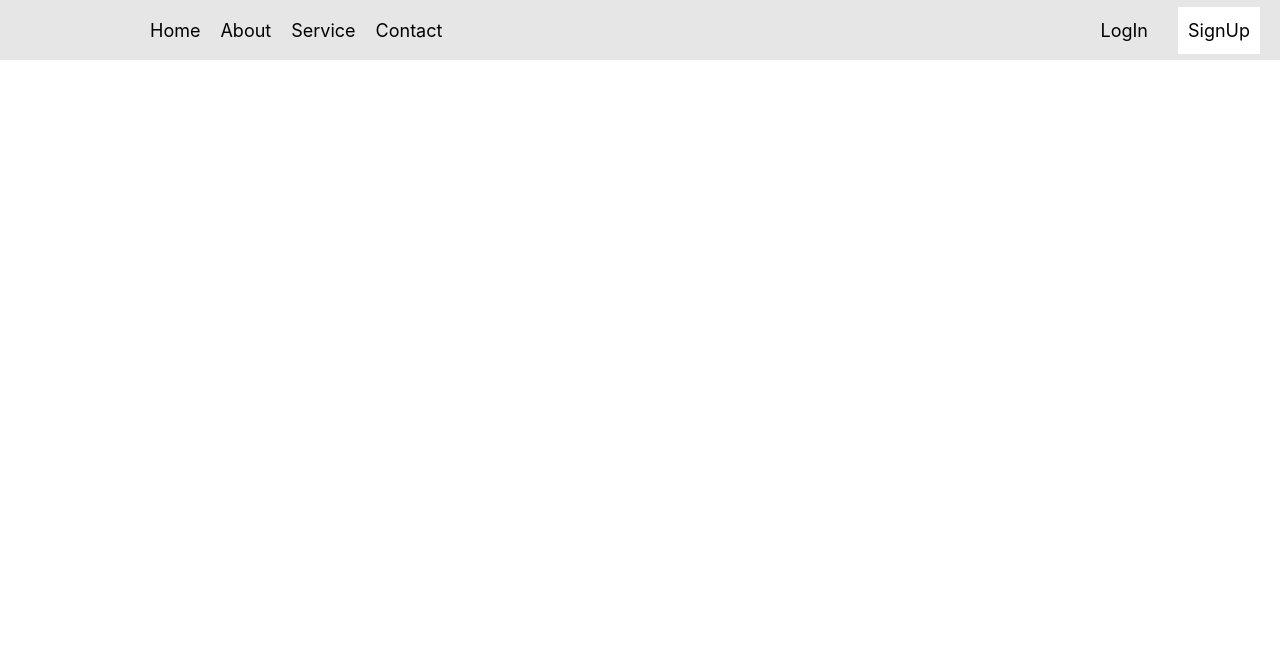
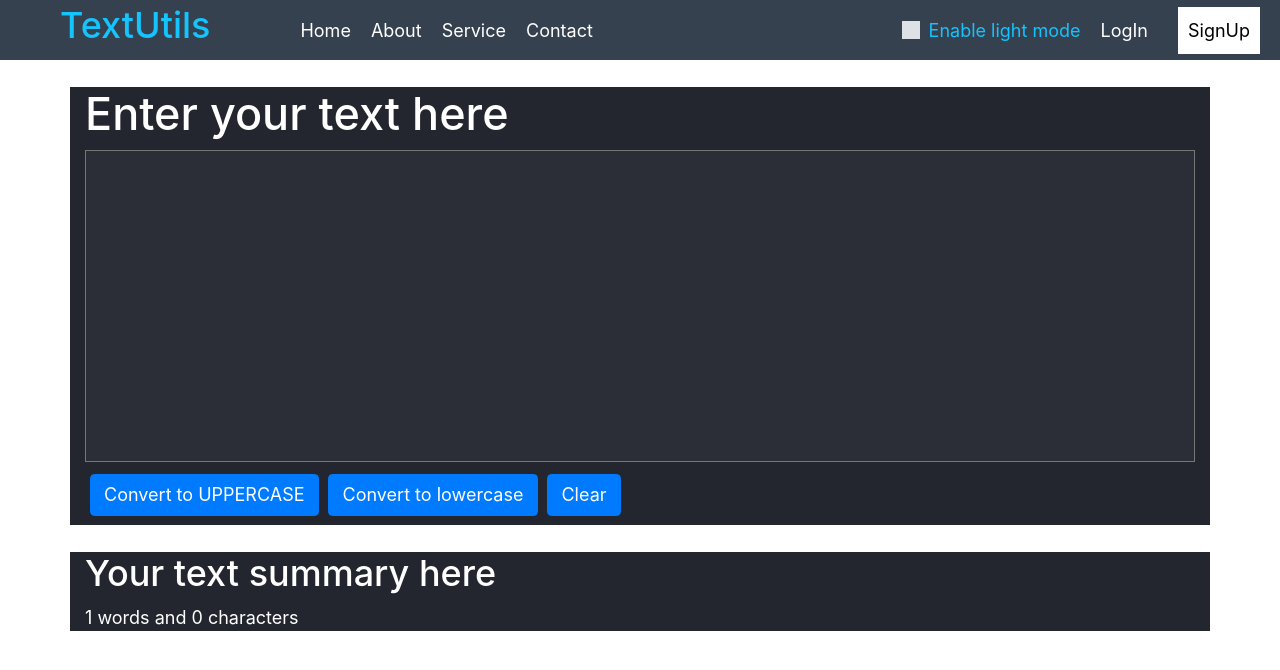
Before and after one commit to divy-03/TextUtils, a React (Create React App) app: page / in a window 1280 px wide. Shown: the top 670 px of the page. Built offline with nearby package versions, Linux system fonts and the light colour scheme.

Commit message:
added textarea

```diff
--- a/public/index.html
+++ b/public/index.html
@@ -1,15 +1,16 @@
 <!DOCTYPE html>
 <html lang="en">
+
 <head>
   <meta charset="utf-8" />
   <link rel="icon" href="%PUBLIC_URL%/favicon.ico" />
   <meta name="viewport" content="width=device-width, initial-scale=1" />
-    <link href="https://cdn.jsdelivr.net/npm/bootstrap@5.3.0/dist/css/bootstrap.min.css" rel="stylesheet" integrity="sha384-9ndCyUaIbzAi2FUVXJi0CjmCapSmO7SnpJef0486qhLnuZ2cdeRhO02iuK6FUUVM" crossorigin="anonymous">
+  <link href="https://cdn.jsdelivr.net/npm/bootstrap@5.3.0/dist/css/bootstrap.min.css" rel="stylesheet"
+    integrity="sha384-9ndCyUaIbzAi2FUVXJi0CjmCapSmO7SnpJef0486qhLnuZ2cdeRhO02iuK6FUUVM" crossorigin="anonymous">
   <meta name="theme-color" content="#000000" />
-    <meta
-      name="description"
-      content="Web site created using create-react-app"
-    />
+  <link rel="stylesheet" href="https://cdn.jsdelivr.net/npm/bootstrap@4.0.0/dist/css/bootstrap.min.css"
+    integrity="sha384-Gn5384xqQ1aoWXA+058RXPxPg6fy4IWvTNh0E263XmFcJlSAwiGgFAW/dAiS6JXm" crossorigin="anonymous">
+  <meta name="description" content="Web site created using create-react-app" />
   <link rel="apple-touch-icon" href="%PUBLIC_URL%/logo192.png" />
   <!--
       manifest.json provides metadata used when your web app is installed on a
@@ -27,6 +28,7 @@
     -->
   <title>React App</title>
 </head>
+
 <body>
   <noscript>You need to enable JavaScript to run this app.</noscript>
   <div id="root"></div>
@@ -40,6 +42,18 @@
       To begin the development, run `npm start` or `yarn start`.
       To create a production bundle, use `npm run build` or `yarn build`.
     -->
-    <script src="https://cdn.jsdelivr.net/npm/bootstrap@5.3.0/dist/js/bootstrap.bundle.min.js" integrity="sha384-geWF76RCwLtnZ8qwWowPQNguL3RmwHVBC9FhGdlKrxdiJJigb/j/68SIy3Te4Bkz" crossorigin="anonymous"></script>
+  <script src="https://cdn.jsdelivr.net/npm/bootstrap@5.3.0/dist/js/bootstrap.bundle.min.js"
+    integrity="sha384-geWF76RCwLtnZ8qwWowPQNguL3RmwHVBC9FhGdlKrxdiJJigb/j/68SIy3Te4Bkz"
+    crossorigin="anonymous"></script>
+  <script src="https://code.jquery.com/jquery-3.2.1.slim.min.js"
+    integrity="sha384-KJ3o2DKtIkvYIK3UENzmM7KCkRr/rE9/Qpg6aAZGJwFDMVNA/GpGFF93hXpG5KkN"
+    crossorigin="anonymous"></script>
+  <script src="https://cdn.jsdelivr.net/npm/popper.js@1.12.9/dist/umd/popper.min.js"
+    integrity="sha384-ApNbgh9B+Y1QKtv3Rn7W3mgPxhU9K/ScQsAP7hUibX39j7fakFPskvXusvfa0b4Q"
+    crossorigin="anonymous"></script>
+  <script src="https://cdn.jsdelivr.net/npm/bootstrap@4.0.0/dist/js/bootstrap.min.js"
+    integrity="sha384-JZR6Spejh4U02d8jOt6vLEHfe/JQGiRRSQQxSfFWpi1MquVdAyjUar5+76PVCmYl"
+    crossorigin="anonymous"></script>
 </body>
+
 </html>
--- a/src/App.css
+++ b/src/App.css
@@ -37,7 +37,61 @@
   }
 } */
 
-*{
+/* .toggle {
+  position: relative;
+  display: inline-block;
+  width: 50px;
+  height: 24px;
+}
+
+.toggle input {
+  opacity: 0;
+  width: 0;
+  height: 0;
+}
+
+.toggle-slider {
+  position: absolute;
+  cursor: pointer;
+  top: 0;
+  left: 0;
+  right: 0;
+  bottom: 0;
+  background-color: #ccc;
+  transition: 0.4s;
+  border-radius: 34px;
+}
+
+.toggle-slider:before {
+  position: absolute;
+  content: "";
+  height: 16px;
+  width: 16px;
+  left: 4px;
+  bottom: 4px;
+  background-color: white;
+  transition: 0.4s;
+  border-radius: 50%;
+}
+
+input:checked+.toggle-slider {
+  background-color: #71bfff;
+}
+
+input:checked+.toggle-slider:before {
+  transform: translateX(26px);
+}
+
+.toggle-slider.round {
+  border-radius: 34px;
+}
+
+.toggle-slider.round:before {
+  border-radius: 50%;
+} */
+
+
+* {
   margin: 0;
   padding: 0;
   list-style: none;
@@ -54,7 +108,8 @@
 
 .navbar {
   padding: 0;
-  background-color: rgba(128, 128, 128, 0.2);
+  background-color: #0d6efd;
+  color: white;
 }
 
 .nav-left {
@@ -83,7 +138,7 @@
   align-items: center;
 }
 
-.nav-list li{
+.nav-list li {
   padding: 10px
 }
 
@@ -91,6 +146,7 @@
   text-decoration: none;
   color: black;
   padding: 10px;
+  color: white;
   /* margin: auto; */
 }
 
@@ -103,8 +159,45 @@
 #signup {
   margin-right: 20px;
   background-color: white;
+  font-weight: 400;
 }
 
 #login {
   background: none;
+  color: white;
 }
+
+.flex-col {
+  display: flex;
+  flex-direction: column;
+  align-items: center;
+  justify-content: center;
+}
+
+
+#myTxt {
+  resize: none;
+  width: 100%;
+  font-size: 20px;
+  padding: 5px;
+  background: rgb(200, 200, 200, 0.05);
+  /* height: 30vh; */
+}
+
+.navbar-light {
+  color: #15c3fd;
+  background: #364150;
+}
+
+.container-light {
+  color: white;
+  background-color: #23262e;
+}
+
+.textarea-light {
+  color: white;
+}
+
+/* .body-light {
+  background-color: #2b2e36;
+} */
--- a/src/App.js
+++ b/src/App.js
@@ -1,12 +1,28 @@
 // import logo from "./logo.svg";
+import { useState } from "react";
 import "./App.css";
-import Navbar from "./Navbar";
+import Navbar from "./Components/Navbar";
+import TextArea from "./Components/TextArea";
+
 
 function App() {
+  const [mode, setMode] = useState("light");
+
+  const toggleMode = () => {
+    if(mode === 'light'){
+      setMode('dark')
+      document.body.style.backgroundColor = 'white';
+    }
+    else{
+      setMode('light')
+      document.body.style.backgroundColor = '#2b2e36';
+    }
+  }
   return (
     <>
-      {/* <Navbar Title="TextUtils" /> */}
-      <Navbar/>
+      <Navbar Title="TextUtils" mode={mode} toggleMode={toggleMode}/>
+      {/* <Navbar/> */}
+      <TextArea heading="Enter your text here" mode={mode}/>
     </>
   );
 }
--- a/src/Navbar.js
+++ b/src/Components/Navbar.js
@@ -1,10 +1,10 @@
 import React from "react";
-import PropTypes from 'prop-types'
+import PropTypes from "prop-types";
 
 export default function Navbar(props) {
   return (
     <nav>
-      <div className="navbar flex-start">
+      <div className={`navbar flex-start navbar-${props.mode}`}>
         <div className="nav-left flex-start">
           <h2 className="title">{props.Title}</h2>
           <div className="nav-list flex-start">
@@ -29,6 +29,24 @@ export default function Navbar(props) {
     </ul> */}
         </div>
         <div className="nav-right flex-start">
+          <div>
+            {/* <label className="toggle">
+              <input type="checkbox" />
+              <span className="toggle-slider"></span>
+            </label> */}
+            <div className="custom-control custom-switch">
+              <input
+                onClick={props.toggleMode}
+                type="checkbox"
+                className="custom-control-input"
+                id="customSwitch"
+              />
+              <label className="custom-control-label" htmlFor="customSwitch">
+                {`Enable ${props.mode} mode`}
+              </label>
+            </div>
+          </div>
+          {/* <div>Dark Mode</div> */}
           <div className="in">
             <button id="login" className="btn-in">
               LogIn
@@ -44,9 +62,9 @@ export default function Navbar(props) {
 }
 
 Navbar.propTypes = {
-    title: PropTypes.string
-}
+  title: PropTypes.string,
+};
 
 Navbar.defaultProps = {
-    title : "Set title here"
-}
+  title: "Set title here",
+};
--- /dev/null
+++ b/src/Components/TextArea.js
@@ -0,0 +1,70 @@
+import React, { useState } from "react";
+
+export default function TextArea(props) {
+  const clear = () => {
+    let newTxt = "";
+    setTxt(newTxt);
+  };
+
+  const txtUpper = () => {
+    let txtUp = txt.toUpperCase();
+    setTxt(txtUp);
+  };
+
+  const txtLower = () => {
+    let txtLow = txt.toLowerCase();
+    setTxt(txtLow);
+  };
+
+  const handleOnChange = (event) => {
+    console.log("On Change");
+    setTxt(event.target.value);
+  };
+
+  const samTxt = () => {
+    setTxt("Hello World!");
+  };
+
+  const [txt, setTxt] = useState("");
+  // setTxt("Hello World!");
+
+  return (
+    <div className={`body-${props.mode}`}>
+        <div className={`container container-${props.mode} my-4`}>
+            <h1 className="">{props.heading}</h1>
+            <form action="#php">
+            <textarea
+                name="myTxt"
+                className={`textarea-${props.mode}`}
+                onChange={handleOnChange}
+                id="myTxt"
+                value={txt}
+                cols="120"
+                rows="10"
+            ></textarea>
+            </form>
+            {/* <button className="btn btn-primary m-1" onClick={samTxt}>Click to enter sample text "Hello World!"</button> */}
+            <button className="btn btn-primary m-1 mb-2" onClick={txtUpper}>
+            Convert to UPPERCASE
+            </button>
+            <button className="btn btn-primary m-1 mb-2" onClick={txtLower}>
+            Convert to lowercase
+            </button>
+            <button className="btn btn-primary m-1 mb-2" onClick={clear}>
+            Clear
+            </button>
+        </div>
+        <div className={`container container-${props.mode} my-4`}>
+            <h2 className="my-2">{props.summary}</h2>
+            <p>
+            {txt.split(" ").length} words and {txt.length} characters
+            </p>
+        </div>
+    </div>
+  );
+}
+
+TextArea.defaultProps = {
+  heading: "Enter Text",
+  summary: "Your text summary here",
+};
```
Lines whose indentation alone changed are shown as unchanged.
